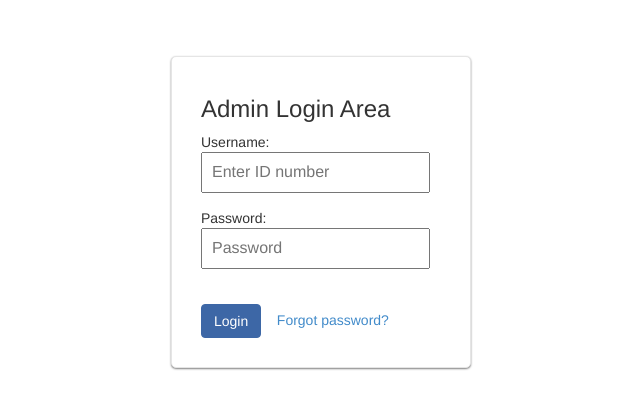
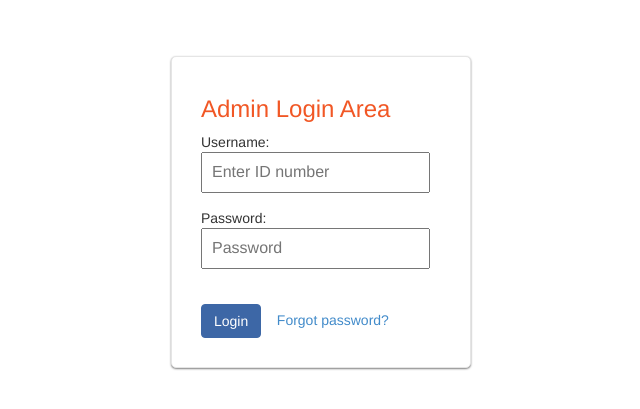
Before and after one commit to janja-janja/naxxserian, a CodeIgniter app: page /naxxserian/admin/ in a window 1280 px wide. Shown: the part 51-460 px from the top of the page, without its empty margins (319-959 px from the left). Run offline with CodeIgniter, Linux system fonts and the light colour scheme.

Commit message:
Code: naxxserian.css update
Admin header (h3) color changed

```diff
--- a/app/application/views/admin/login.php
+++ b/app/application/views/admin/login.php
@@ -4,7 +4,7 @@
 	      <form class="form-signin font-family" method="POST" action="<?php echo base_url();?>admin/login_validation" id="login-form-auth">
 	      		<span class="text text-danger"><?php echo validation_errors(); ?></span>
 
-		        <h3 class="form-signin-heading">Admin Login Area</h3>
+		        <h3 class="form-signin-heading highlighter-text">Admin Login Area</h3>
 		        Username:<input type="text" class="input-block-level" placeholder="Enter ID number" name="id_number" value="<?php echo($this->input->post('id_number')) ?>"/>
 
 		        Password:<input type="password" class="input-block-level" placeholder="Password" name="password"/>
--- a/app/assets/css/naxxserian.css
+++ b/app/assets/css/naxxserian.css
@@ -45,6 +45,10 @@ body{
 .highlighter{
 	background-color: #F15725;
 }
+.highlighter-text{
+	color: #F15725;
+}
+
 li.active-inverse a.white{
 	color: #eaeaea;
 }
```
